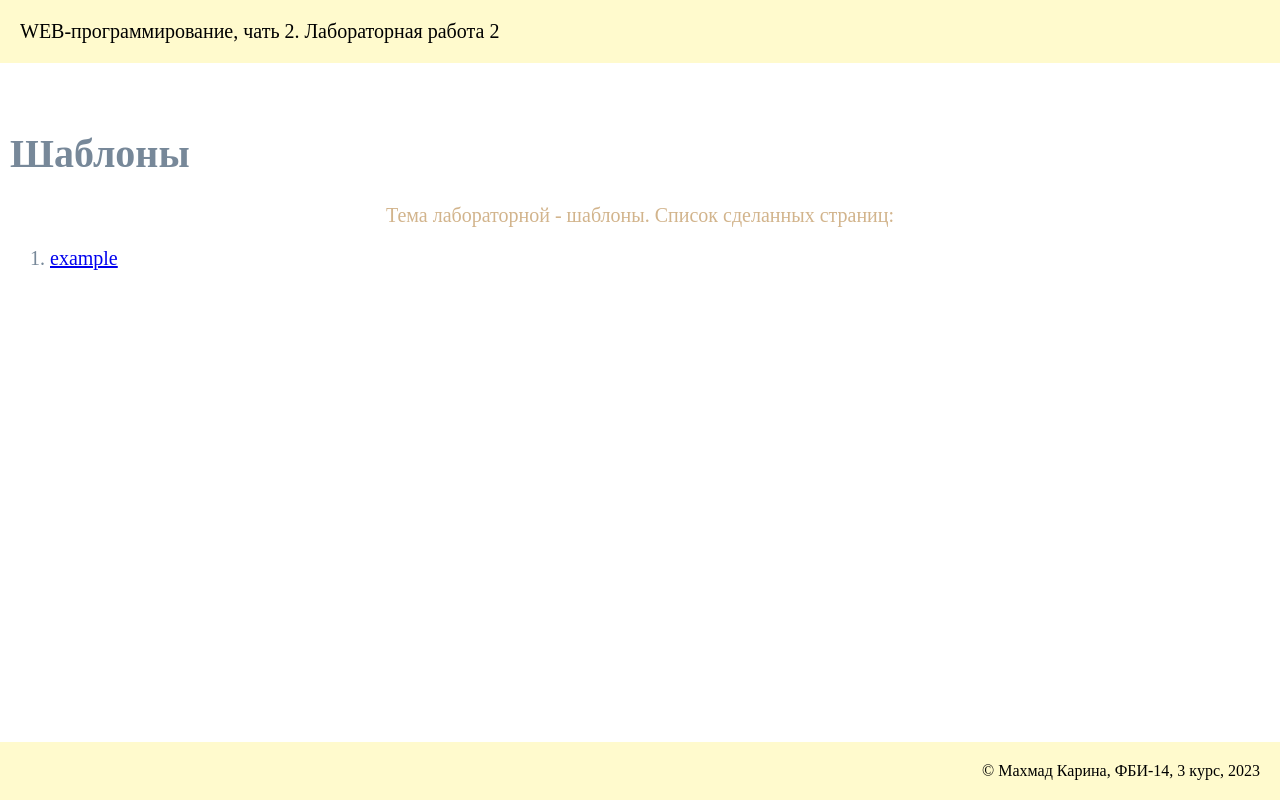
After one commit to makkarinna/weblab-python, a Flask app: page /lab2/ in a window 1280 px wide. The commit adds this page. Run offline with Flask 3, Linux system fonts and the light colour scheme.

Commit message:
Наследование шаблонов

```diff
--- a/app.py
+++ b/app.py
@@ -35,6 +35,11 @@ def example():
     return render_template('example.html',
                            name=name, number=number, number_kurs=number_kurs,
                            number_group=number_group, fruits=fruits, books=books)
+
+
+@app.route('/lab2/')
+def lab2():
+    return render_template('lab2.html')
 
 
 
--- a/static/main.css
+++ b/static/main.css
@@ -26,3 +26,8 @@ footer {
     left: 0;
     right: 0;
 }
+
+div {
+    text-align: center;
+    color: tan;
+}
--- /dev/null
+++ b/templates/base.html
@@ -0,0 +1,21 @@
+<!DOCTYPE html>
+<html lang="ru">
+<head>
+    <meta charset="UTF-8">
+    <meta http-equiv="X-UA-Compatible" content="IE=edge">
+    <meta name="viewport" content="width=device-width, initial-scale=1.0">
+    <title>Махмад Карина. {% block lab %}{% endblock %}</title>
+    <link rel="stylesheet" href="{{ url_for('static', filename='main.css') }}">
+</head>
+<body>
+    <header>WEB-программирование, чать 2. {{ self.lab() }}</header>
+
+    <main>
+        {% block main %}{% endblock %}
+    </main>
+
+    <footer>
+        &copy; Махмад Карина, ФБИ-14, 3 курс, 2023
+    </footer>
+</body>
+</html>
--- a/templates/example.html
+++ b/templates/example.html
@@ -13,15 +13,18 @@
     </header>
 
     <main>
+        <div>Математические вычисления:</div>
         5 + 2 = {{ 5 + 2 }}<br>
         11 x 28 = {{ 11 * 28 }}<br>
         8452 / 793 = {{ 8452 / 793}}<br>
         45^8 = {{ 45**8 }}<br>
+        <div>Фрукты:</div>
         <ul>
             {% for f in fruits %}
             <li>{{ f.name }}: {{ f.price }} &#8381;</li>
             {% endfor %}
         </ul>
+        <div>Подборка книг:</div>
         <ul>
             {% for f in books %}
             <li>{{ f.autor }}: {{ f.name }}, Жанр: {{ f.zhanr }}, {{ f.str }} страниц</li>
--- /dev/null
+++ b/templates/lab2.html
@@ -0,0 +1,13 @@
+{% extends "base.html" %}
+
+{% block lab %}Лабораторная работа 2{% endblock %}
+
+{% block main %}
+    <h1>Шаблоны</h1>
+    <div>Тема лабораторной - шаблоны. Список сделанных страниц:</div>
+    <ol>
+        <li>
+            <a href="/lab2/example">example</a>
+        </li>
+    </ol>
+{% endblock %}
```
